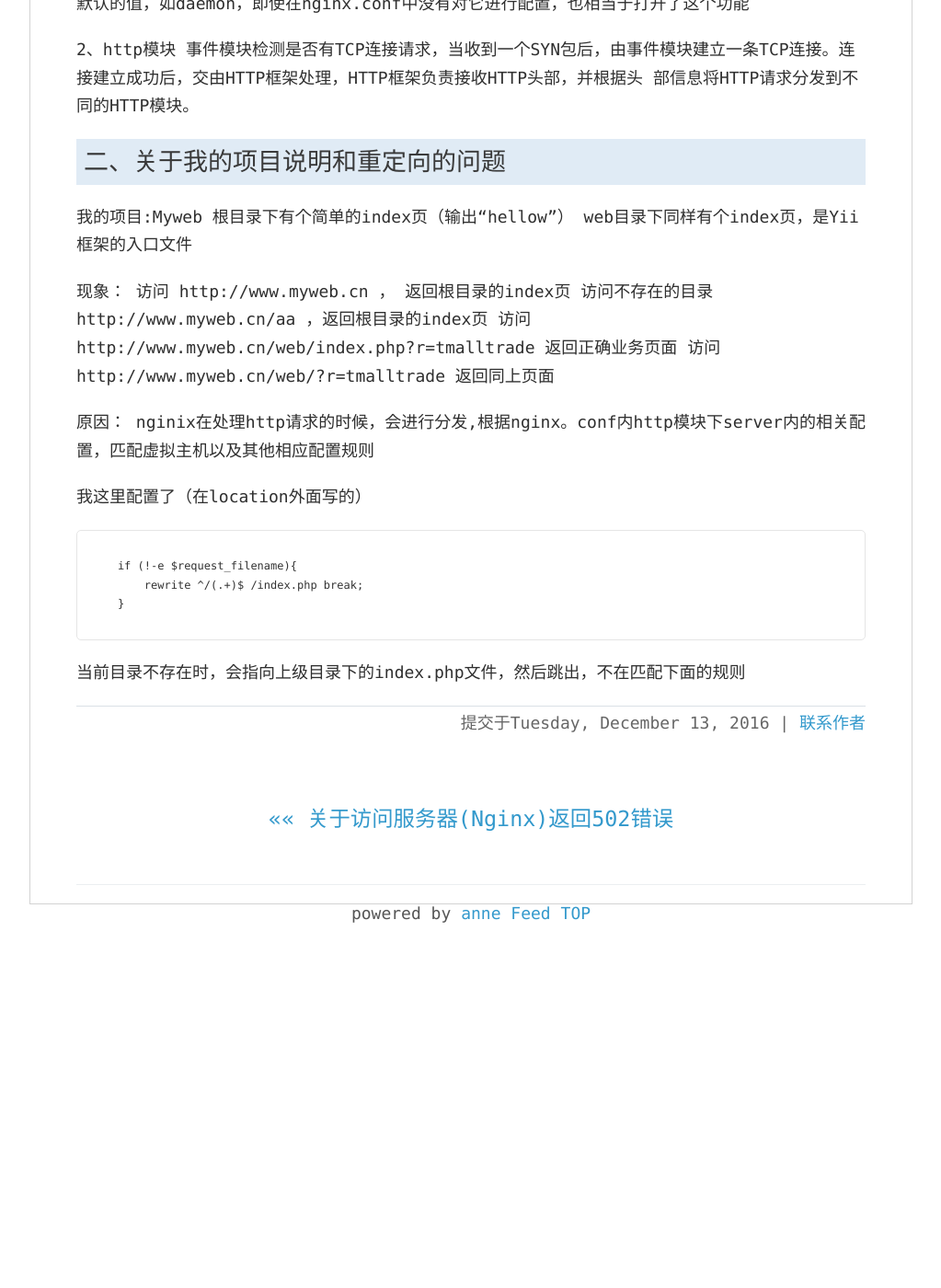
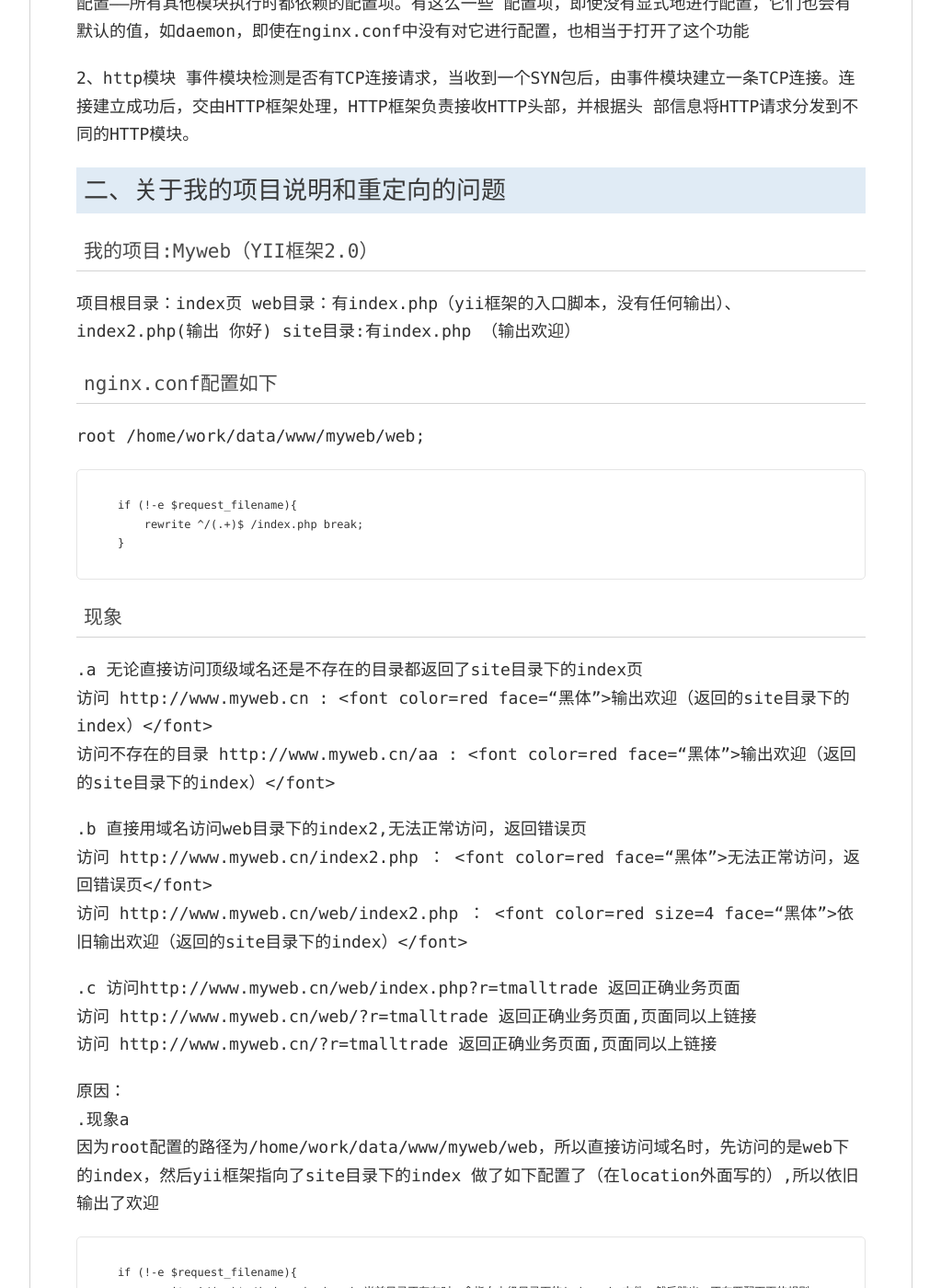
Before and after one commit to hongyan81/hongyan81.github.io, a Jekyll site: the page built from _posts/2016-12-13-write-ngnix redirect.md, in a window 1280 px wide and 1400 px high, scrolled down 715 px. Shown: the whole window at 92% size, without its empty margins (128-1151 px from the left). Built offline with Jekyll 4.4.1, drawn with Linux system fonts in a browser that asks for light colours; before the commit the page ends 1738 px from its top, so only the background shows below that; some of the changed text lies outside the part shown.

Commit message:
about rewrite

````diff
--- a/_posts/2016-12-13-write-ngnix redirect.md
+++ b/_posts/2016-12-13-write-ngnix redirect.md
@@ -4,7 +4,7 @@
 ---
 
 
-# 基于Nginx服务器的重定向问题
+# <font color="#003D79" size=6 face=“黑体”>基于Nginx服务器的重定向问题（为什么入口是index.php）</font>
 
 ## 一、首先有几个前置说明
 
@@ -36,20 +36,16 @@
 
 ## 二、关于我的项目说明和重定向的问题
 
-我的项目:Myweb
-根目录下有个简单的index页（输出“hellow”）
-web目录下同样有个index页，是Yii框架的入口文件
+### 我的项目:Myweb（YII框架2.0）
 
-现象：
-访问 http://www.myweb.cn ， 返回根目录的index页
-访问不存在的目录 http://www.myweb.cn/aa ，返回根目录的index页
-访问http://www.myweb.cn/web/index.php?r=tmalltrade  返回正确业务页面
-访问 http://www.myweb.cn/web/?r=tmalltrade     返回同上页面
+项目根目录：index页
+web目录：有index.php（yii框架的入口脚本，没有任何输出）、index2.php(输出 你好)
+site目录:有index.php （输出欢迎）
 
-原因：
-nginix在处理http请求的时候，会进行分发,根据nginx。conf内http模块下server内的相关配置，匹配虚拟主机以及其他相应配置规则
 
-我这里配置了（在location外面写的）
+### nginx.conf配置如下
+
+root /home/work/data/www/myweb/web;
 
 ```
 
@@ -59,5 +55,68 @@
 
 ```
 
+### 现象
 
-当前目录不存在时，会指向上级目录下的index.php文件，然后跳出，不在匹配下面的规则
+.a 无论直接访问顶级域名还是不存在的目录都返回了site目录下的index页 <br>
+访问 http://www.myweb.cn : <font color=red  face=“黑体”>输出欢迎（返回的site目录下的index）</font> <br>
+访问不存在的目录 http://www.myweb.cn/aa : <font color=red  face=“黑体”>输出欢迎（返回的site目录下的index）</font> <br>
+
+.b 直接用域名访问web目录下的index2,无法正常访问，返回错误页 <br>
+访问 http://www.myweb.cn/index2.php ： <font color=red  face=“黑体”>无法正常访问，返回错误页</font> <br>
+访问 http://www.myweb.cn/web/index2.php ： <font color=red size=4 face=“黑体”>依旧输出欢迎（返回的site目录下的index）</font> <br>
+
+.c 访问http://www.myweb.cn/web/index.php?r=tmalltrade  返回正确业务页面 <br>
+访问 http://www.myweb.cn/web/?r=tmalltrade      返回正确业务页面,页面同以上链接 <br>
+访问 http://www.myweb.cn/?r=tmalltrade      返回正确业务页面,页面同以上链接<br>
+
+
+原因：<br>
+.现象a<br>
+	因为root配置的路径为/home/work/data/www/myweb/web，所以直接访问域名时，先访问的是web下的index，然后yii框架指向了site目录下的index
+	做了如下配置了（在location外面写的）,所以依旧输出了欢迎
+
+```
+
+    if (!-e $request_filename){
+        rewrite ^/(.+)$ /index.php break;当前目录不存在时，会指向上级目录下的index.php文件，然后跳出，不在匹配下面的规则
+    }
+
+```
+
+.现象b<br>
+	同上，因为配置了root的目录为web，所以域名+index2 =  http://www.myweb.cn/web/index2.php, 实际是不存的
+
+.现象c
+	同现象a，配置了root的目录，同时yii框架匹配到了相应的controler
+
+<font color=red  face=“黑体”>另外，我把rewrite相关内容注释掉，直接返回了No input file specified，这就是因为nginx的运行机制
+下面location又没有适合的分发规则，所以nginx直接报错了</font> <br>
+
+
+## 三、尝试更改nginx配置，使用try_files替换rewrite
+
+注释掉rewrite相关配置后，ngnixn会因为没有相应的分发规则而返回了No input file specified<br>
+这时使用try_files如下，达到了和rewrite一样的效果
+
+try_files $uri $uri/ /index.php;
+
+继续更改配置如下，同时在web目录下去掉index2，增加index3页面<br>
+<font color=red  face=“黑体”>此时输出了index3的信息，因为按照顺寻匹配到了index3</font> <br>
+try_files $uri $uri/index2.php $uri/index3.php;
+
+
+### 备注：
+
+try_files
+
+语法: try_files file ... uri 或 try_files file ... = code
+
+默认值: 无
+
+作用域: server location
+
+按顺序检查文件是否存在，返回第一个找到的文件。结尾的斜线表示为文件夹 -$uri/。如果所有的文件都找不到，会进行一个内部重定向到最后一个参数。
+
+务必确认只有最后一个参数可以引起一个内部重定向，之前的参数只设置内部URI的指向。 最后一个参数是回退URI且必须存在，否则将会出现内部500错误。
+
+命名的location也可以使用在最后一个参数中。与rewrite指令不同，如果回退URI不是命名的location那么$args不会自动保留，如果你想保留$args，必须明确声明。
````
